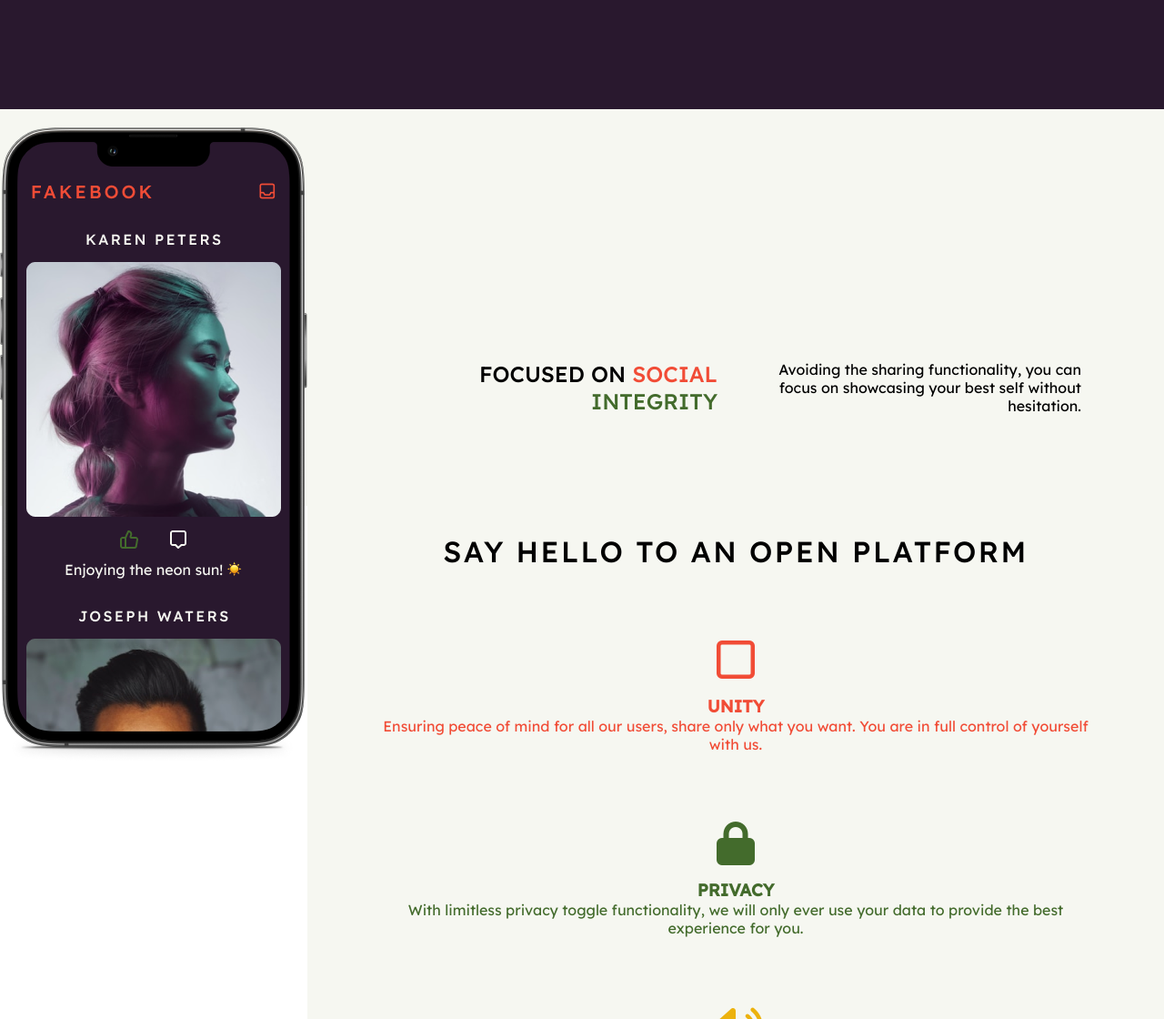
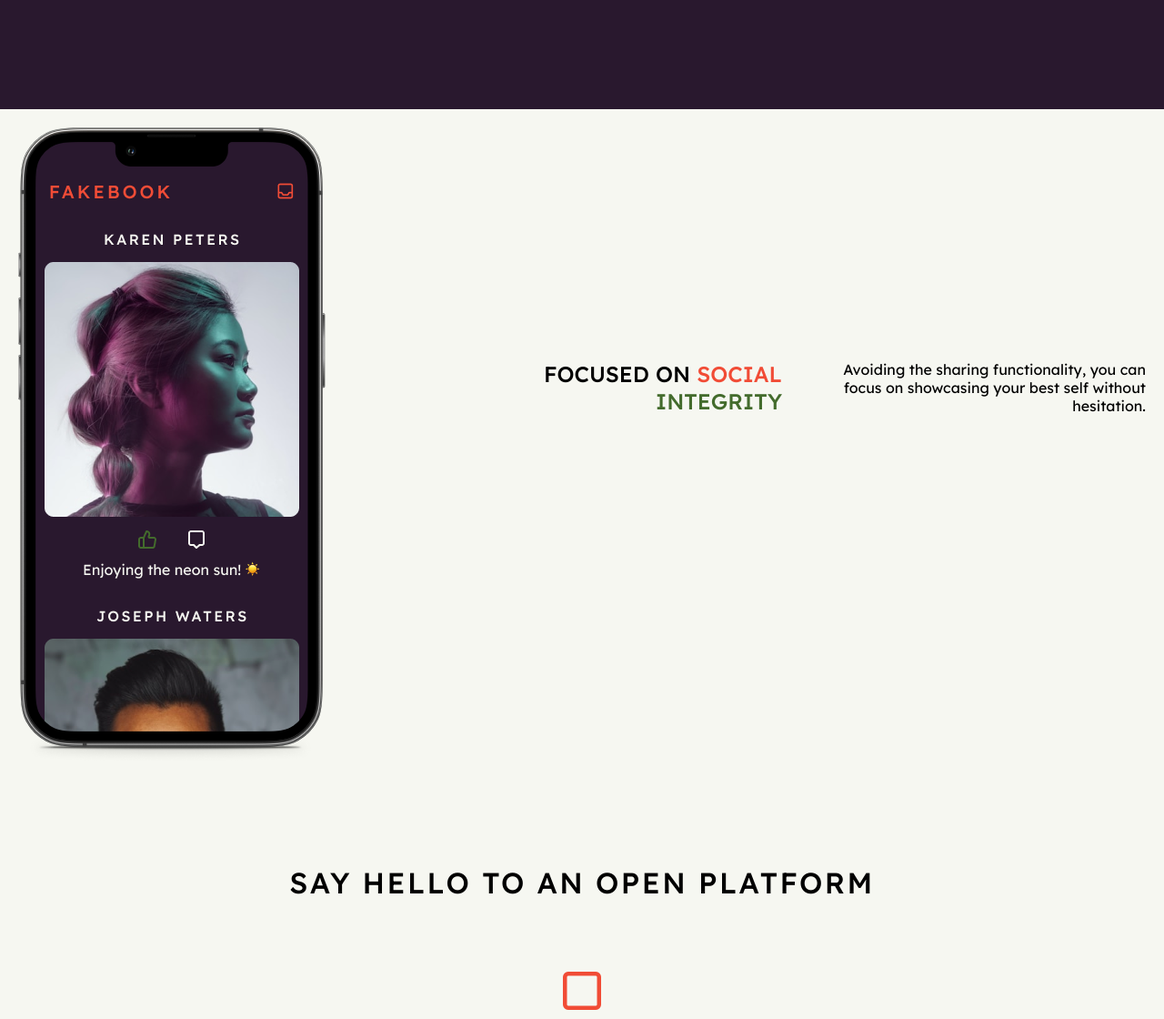
Before and after one commit to StobbsnotStubbs/Fakebook, a plain HTML site: page Sample Website/index.html in a window 1280 px wide. Shown: the part 680-1800 px from the top of the page at 91% size. Drawn offline with Linux system fonts and the light colour scheme; files whose address does not match are found by name.

Commit message:
tablet size hero section complete

```diff
--- a/Sample Website/Assets/CSS/main.css
+++ b/Sample Website/Assets/CSS/main.css
@@ -88,7 +88,10 @@ header {
 
 .hero img {
   display: block;
-  margin: 20px auto;
+  margin-left: auto;
+  margin-right: auto;
+  padding-top: 20px;
+  padding-bottom: 20px;
 }
 
 .hero p {
@@ -210,19 +213,21 @@ nav {
   /* hero styling start */
 
   .hero img {
-    float: left;
-    /* margin-right: 500px; */
+    position: absolute;
+    padding-left: 20px;
   }
 
   .nested-hero {
     display: flex;
     flex-wrap: wrap;
-    justify-content: center;
+    justify-content: flex-end;
     padding-top: 20%;
+    padding-left: 20%;
     text-align: right;
   }
   .hero {
-    /* height: 80vh; */
+    height: 100vh;
+    position: relative;
   }
   .hero p {
     width: 400px;
```
